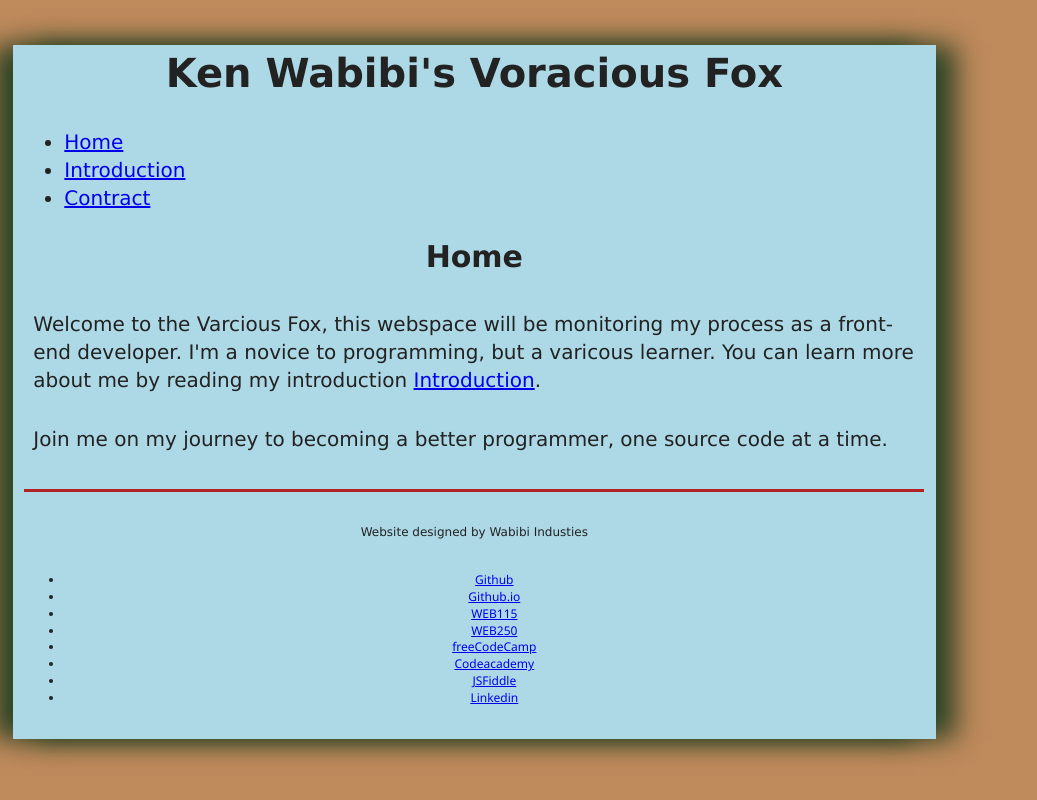
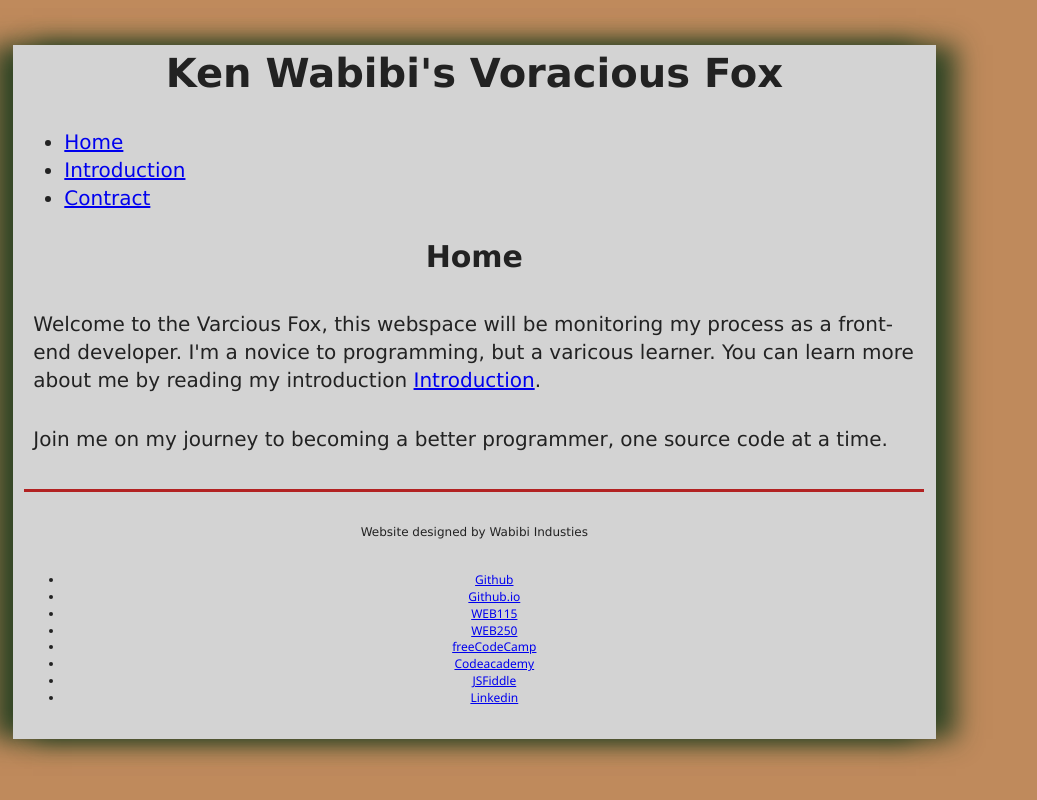
Before and after one commit to KenLWabibi/KenLWabibi.github.io, a PHP site: page / in a window 1280 px wide. Shown: the whole page, without its empty margins (0-1037 px from the left). Run offline with PHP 8.4, Linux system fonts and the light colour scheme.

Commit message:
Update VF_layout1.css

```diff
--- a/VF_layout1.css
+++ b/VF_layout1.css
@@ -28,7 +28,7 @@ body {
 	margin: 0px auto auto auto;
 	clear: none;
 	float: none;
-	background-color: LightBlue;
+	background-color: LightGray;
 	-moz-box-shadow: rgba(31, 61, 31, 0.9) 20px 0px 25px,  rgba(31, 61, 31, 0.9) -20px 0px 25px;
 	-webkit-box-shadow: rgba(31, 61, 31, 0.9) 20px 0px 25px,  rgba(31, 61, 31, 0.9) -20px 0px 25px;
 	box-shadow: rgba(31, 61, 31, 0.9) 20px 0px 25px,  rgba(31, 61, 31, 0.9) -20px 0px 25px;
```
